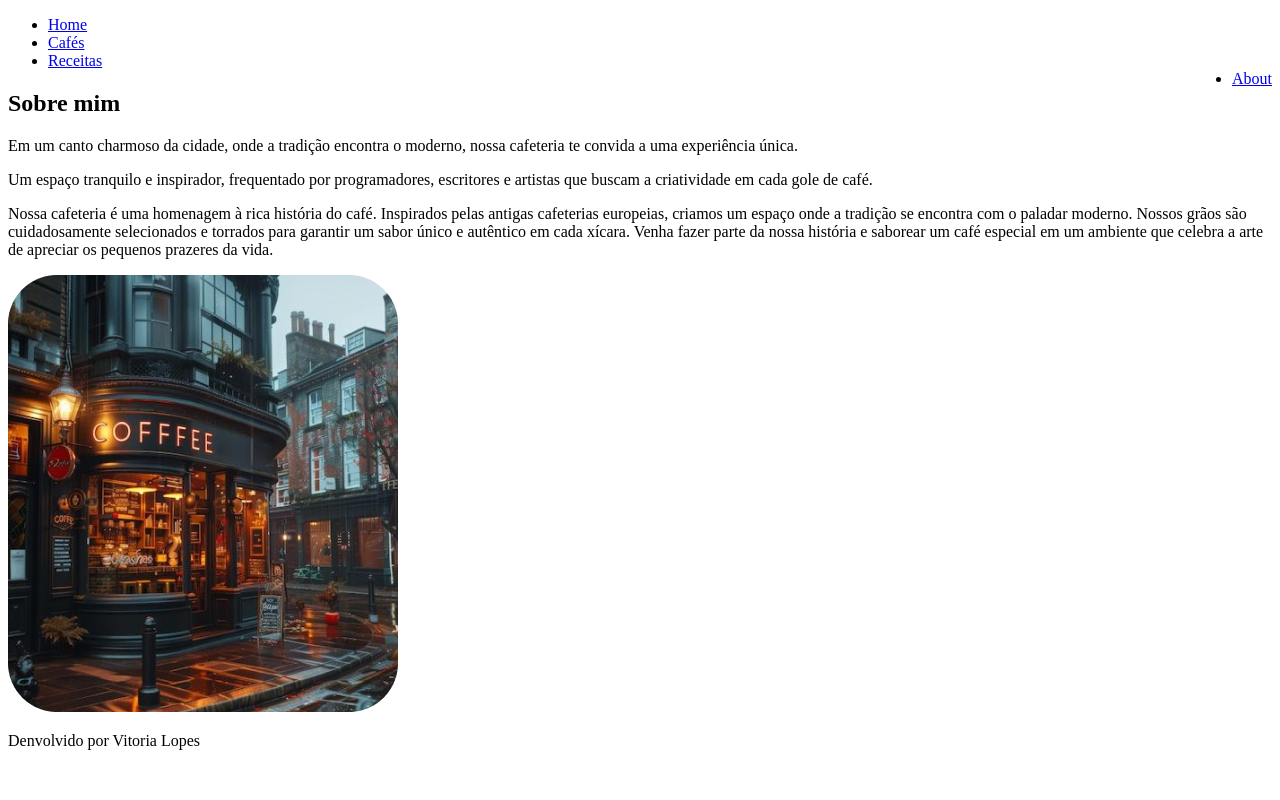
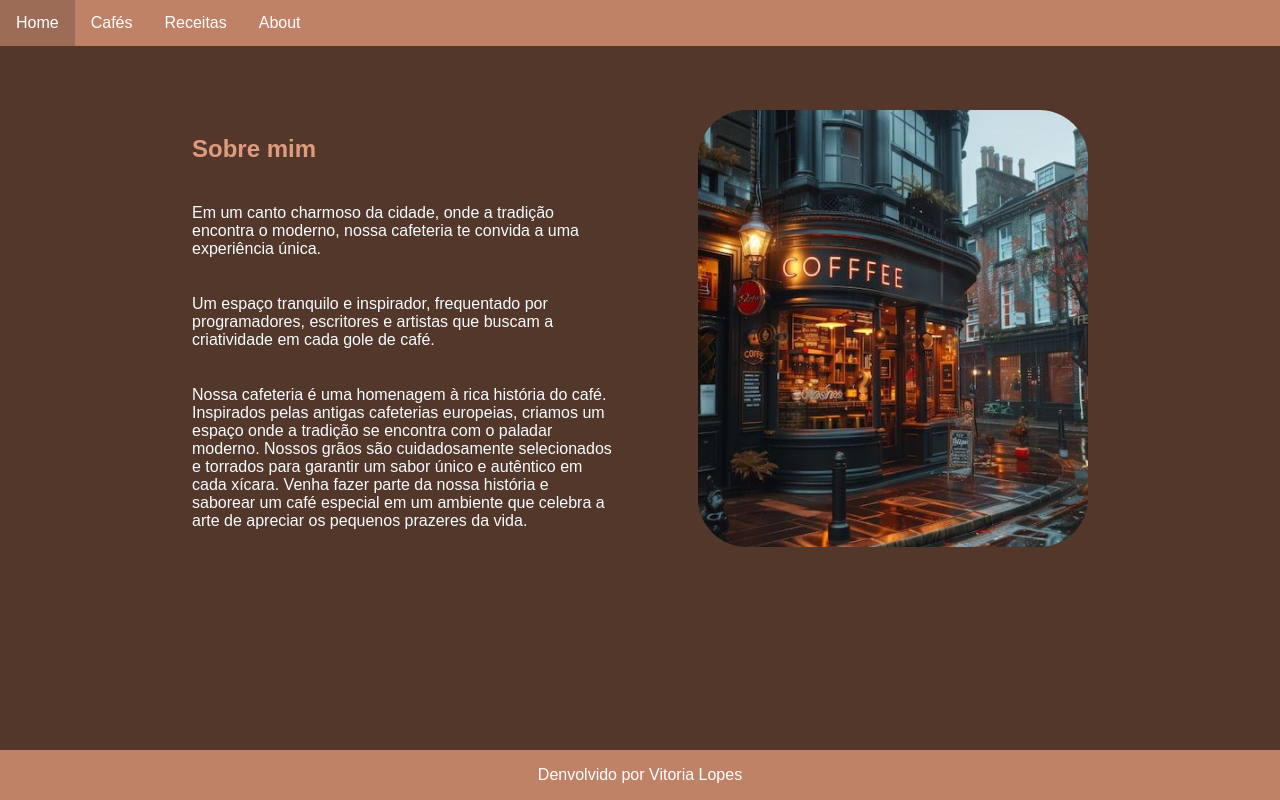
Before and after one commit to vivihlopes/Coffe-website-imers-oAlura, a plain HTML site: page about.html in a window 1280 px wide. Drawn offline with Linux system fonts and the light colour scheme; files that its build step writes are made by us from their sources; the site is published under a folder, as on GitHub Pages, so addresses that start at the root find nothing.

Commit message:
Update about.html

```diff
--- a/about.html
+++ b/about.html
@@ -5,7 +5,7 @@
     <meta http-equiv="X-UA-Compatible" content="IE=edge">
     <meta name="viewport" content="width=device-width, initial-scale=1.0">
     <title>Sobre nós</title>
-    <link rel="stylesheet" href="/styles/about.css">
+    <link rel="stylesheet" href="about.css">
 </head>
 <body class="about">
     <header clas="cabecalho">
```
